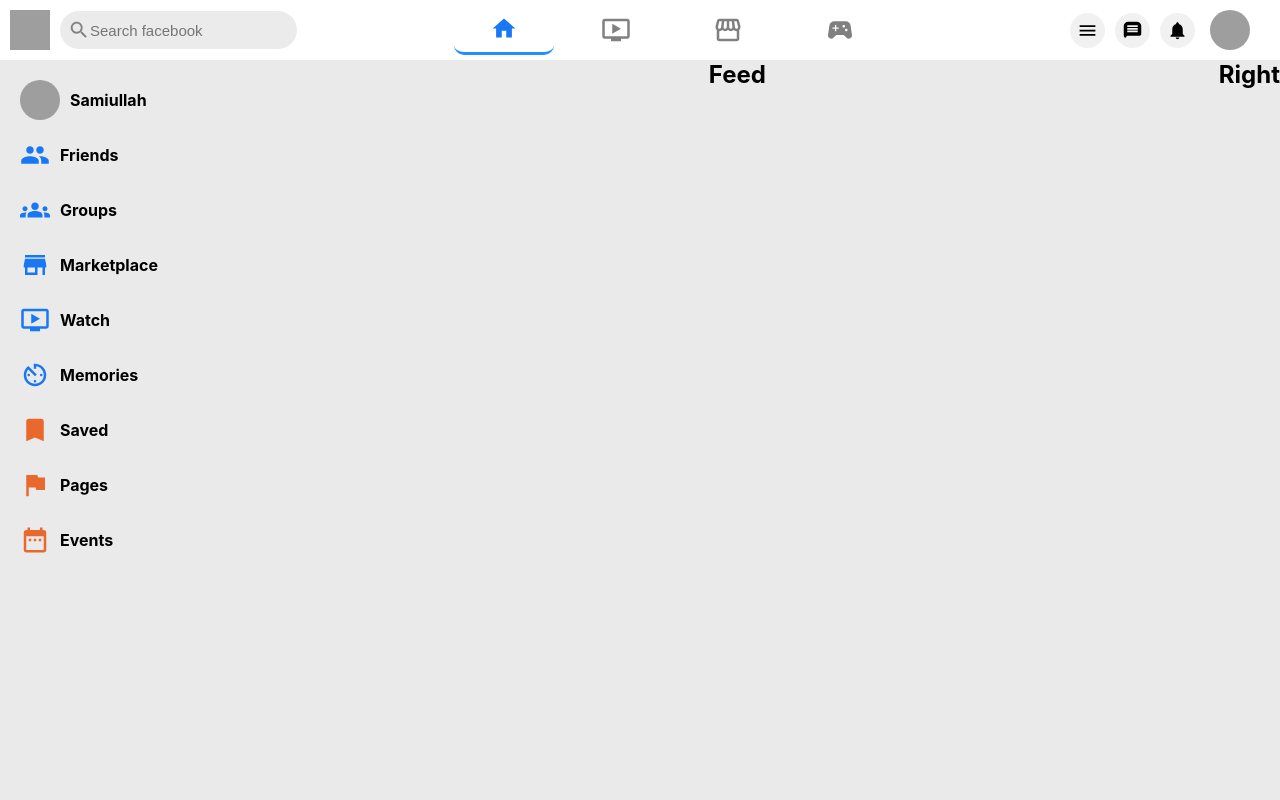
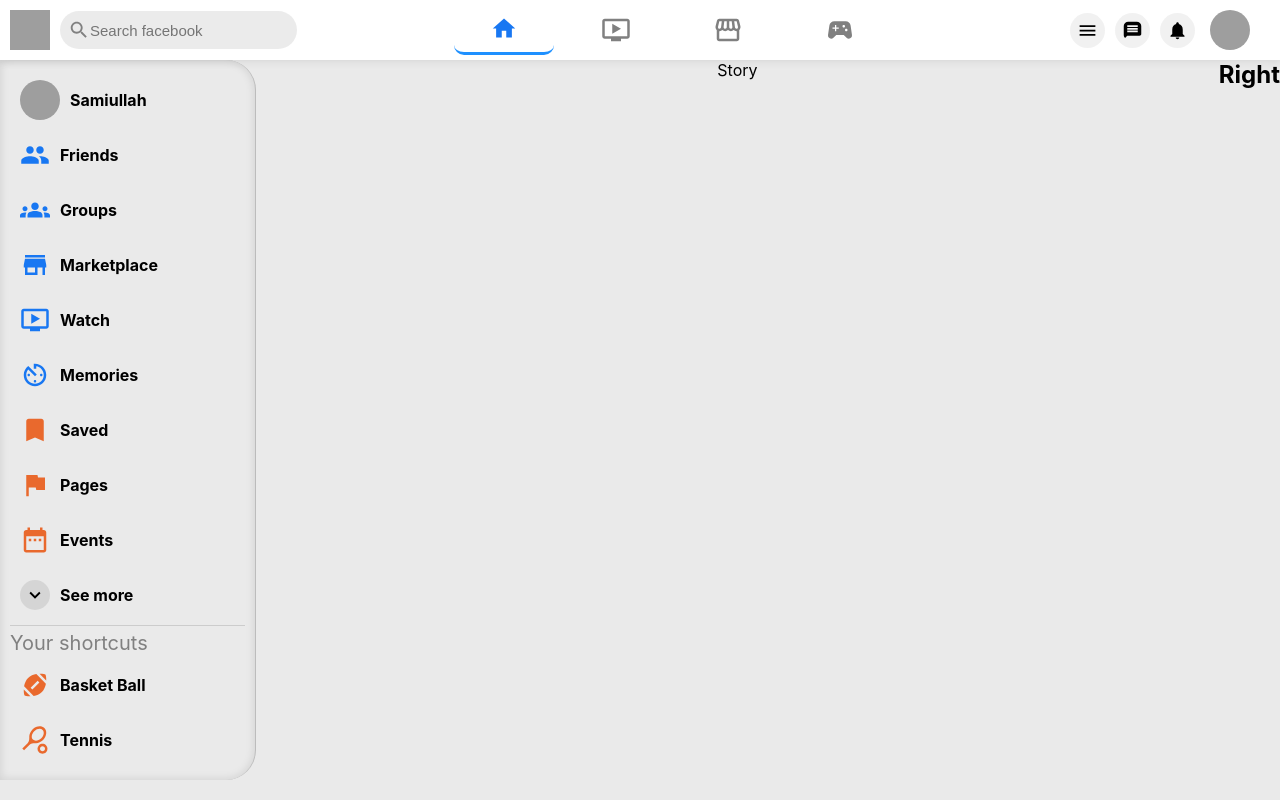
Before and after one commit to samiullah51/FacebookApp-MERN-Stack, a React (Create React App) app: page / in a window 1280 px wide. Built offline with nearby package versions, Linux system fonts and the light colour scheme; grey boxes are pictures that could not be loaded.

Commit message:
switch to story now

```diff
--- /dev/null
+++ b/src/components/feed/Feed.js
@@ -0,0 +1,16 @@
+import React from "react";
+import "./Feed.css";
+import Story from "./story/Story";
+function Feed() {
+  return (
+    <div className="feed">
+      {/* Story */}
+      <Story />
+      {/* post form */}
+
+      {/* Post */}
+    </div>
+  );
+}
+
+export default Feed;
--- /dev/null
+++ b/src/components/feed/story/Story.js
@@ -0,0 +1,7 @@
+import React from "react";
+import "./Story.css";
+function Story() {
+  return <div>Story</div>;
+}
+
+export default Story;
--- a/src/components/navbar/Navbar.css
+++ b/src/components/navbar/Navbar.css
@@ -2,7 +2,7 @@
     display: flex;
     align-items: center;
     justify-content: space-between;
-
+ box-shadow: 0 0 9px 1px rgba(0,0,0,0.1);
     background-color: #fff;
 }
 .navbar__left{
--- a/src/components/sidebar/Sidebar.css
+++ b/src/components/sidebar/Sidebar.css
@@ -1,6 +1,10 @@
 .sidebar{
     padding: 10px;
     flex-basis: 20%;
+    border-right: 1px solid rgba(128, 128, 128, 0.445);
+    border-radius: 0 30px 30px 0;
+ box-shadow: 0 0 9px 1px rgba(0,0,0,0.1) inset;
+
 }
 
 .sidebar .current__user{
--- a/src/components/sidebar/Sidebar.js
+++ b/src/components/sidebar/Sidebar.js
@@ -9,6 +9,9 @@
 import BookmarkIcon from "@mui/icons-material/Bookmark";
 import FlagIcon from "@mui/icons-material/Flag";
 import DateRangeIcon from "@mui/icons-material/DateRange";
+import ExpandMoreIcon from "@mui/icons-material/ExpandMore";
+import SportsFootballIcon from "@mui/icons-material/SportsFootball";
+import SportsTennisIcon from "@mui/icons-material/SportsTennis";
 function Sidebar() {
   return (
     <div className="sidebar">
@@ -46,6 +49,22 @@
           iconName={<DateRangeIcon className="icon ingredient" />}
           title="Events"
         />
+        <Listitem
+          iconName={<ExpandMoreIcon className="icon more" />}
+          title="See more"
+        />
+        <div className="line"></div>
+        <div className="shortcuts">
+          <p>Your shortcuts</p>
+        </div>
+        <Listitem
+          iconName={<SportsFootballIcon className="icon ingredient" />}
+          title="Basket Ball"
+        />
+        <Listitem
+          iconName={<SportsTennisIcon className="icon ingredient" />}
+          title="Tennis"
+        />
       </div>
     </div>
   );
--- a/src/components/sidebar/listitem/Listitem.css
+++ b/src/components/sidebar/listitem/Listitem.css
@@ -22,3 +22,14 @@
 
     color: rgb(233, 105, 45);
 }
+.icon.more{
+    background-color: rgba(204, 204, 204, 0.678);
+    border-radius: 50%;
+    color: black;
+    padding: 4px;
+}
+.shortcuts p{
+    color: gray;
+    margin: 5px 0;
+    font-size: 20px;
+}
--- a/src/pages/home/Home.js
+++ b/src/pages/home/Home.js
@@ -1,4 +1,5 @@
 import React from "react";
+import Feed from "../../components/feed/Feed";
 import Navbar from "../../components/navbar/Navbar";
 import Sidebar from "../../components/sidebar/Sidebar";
 import "./Home.css";
@@ -11,9 +12,8 @@
         {/* Sidebar */}
         <Sidebar />
         {/* Feed */}
-        <div>
-          <h2>Feed</h2>
-        </div>
+        <Feed />
+
         <div>
           <h2>Right</h2>
         </div>
```
Also changed, not shown: src/components/feed/Feed.css (added), src/components/feed/story/Story.css (added).
